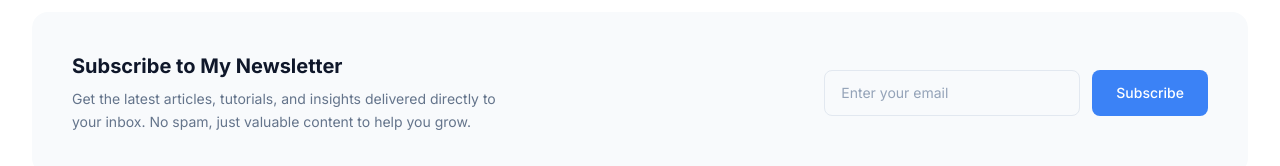
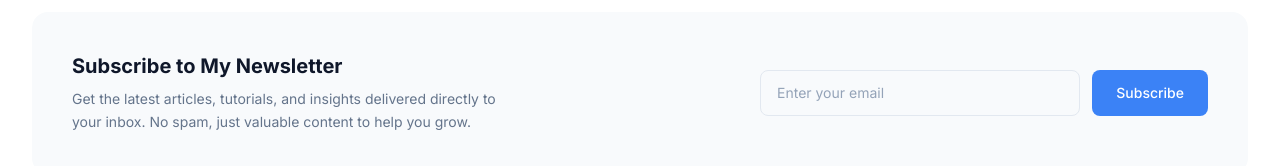
Before and after one commit to Joshua024/jac-portfolio, a Next.js app: page / in a window 1280 px wide. Shown: the part 5315-5481 px from the top of the page. Built offline with nearby package versions, Linux system fonts and the light colour scheme; no server answers; the database is empty.

Commit message:
Widen newsletter email input, change article cards to bg-gray-50

```diff
--- a/src/components/ArticleNewsletter.tsx
+++ b/src/components/ArticleNewsletter.tsx
@@ -36,14 +36,14 @@ export default function ArticleNewsletter({ heading, description }: ArticleNewsl
           <p className="text-primary font-medium text-sm">Thanks for subscribing!</p>
         </div>
       ) : (
-        <form onSubmit={handleSubmit} className="flex gap-3">
+        <form onSubmit={handleSubmit} className="flex gap-3 flex-1 md:max-w-md">
           <input
             type="email"
             value={email}
             onChange={(e) => setEmail(e.target.value)}
             placeholder="Enter your email"
             required
-            className="px-4 py-3 border border-gray-200 rounded-lg text-sm text-gray-900 placeholder:text-gray-400 focus:outline-none focus:ring-2 focus:ring-primary/30 focus:border-primary w-64"
+            className="flex-1 px-4 py-3 border border-gray-200 rounded-lg text-sm text-gray-900 placeholder:text-gray-400 focus:outline-none focus:ring-2 focus:ring-primary/30 focus:border-primary"
           />
           <button
             type="submit"
--- a/src/components/LatestArticles.tsx
+++ b/src/components/LatestArticles.tsx
@@ -135,7 +135,7 @@ export default function LatestArticles({ articles = defaultArticles, newsletterH
             <Link
               key={article.id}
               href={`/blog/${article.slug}`}
-              className="group bg-white rounded-2xl overflow-hidden border border-gray-100 hover:shadow-lg transition-all duration-300 flex flex-col"
+              className="group bg-gray-50 rounded-2xl overflow-hidden border border-gray-100 hover:shadow-lg transition-all duration-300 flex flex-col"
             >
               <div className="h-48 bg-gradient-to-br from-primary/10 to-primary/5 relative overflow-hidden">
                 {article.image && article.image.startsWith("http") && (
```
